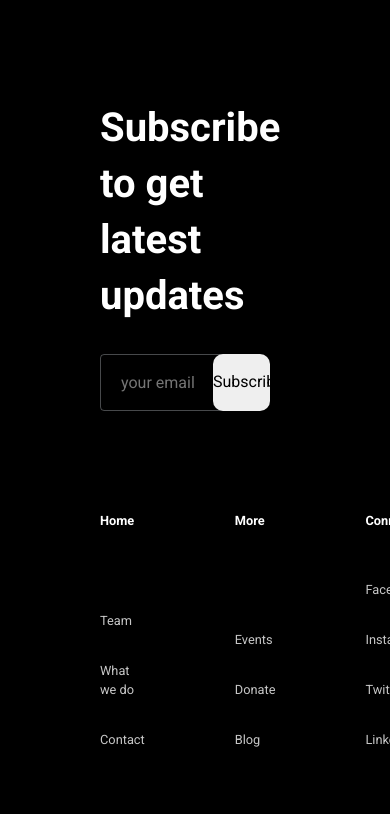
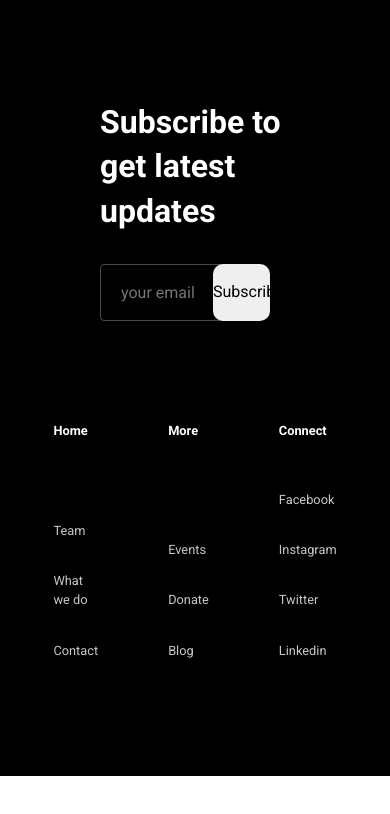
Before and after one commit to siddak18/saxena, a plain HTML site: page index.html in a window 390 px wide. Shown: the part 6005-6819 px from the top of the page. After the commit the page ends 6781 px from the top, so only its background shows below. Drawn offline with nearby package versions, Linux system fonts and the light colour scheme.

Commit message:
conatactfinal

```diff
--- a/components/media.css
+++ b/components/media.css
@@ -176,6 +176,12 @@
     }
 };
 
+@media (max-width:500px){
+    .heading10{
+        font-size: 1rem;
+    }
+}
+
 @media (max-width:400px){
     #con{
         font-size: 1.6rem;
--- a/index.css
+++ b/index.css
@@ -674,3 +674,13 @@ background: #64431C;
 .spe{
     display: flex;
 }
+
+@media (max-width:500px){
+    .heading10{
+        font-size: 2rem;
+    }
+    .info{
+        gap: 70px;
+        justify-content: center;
+    }
+}
```
